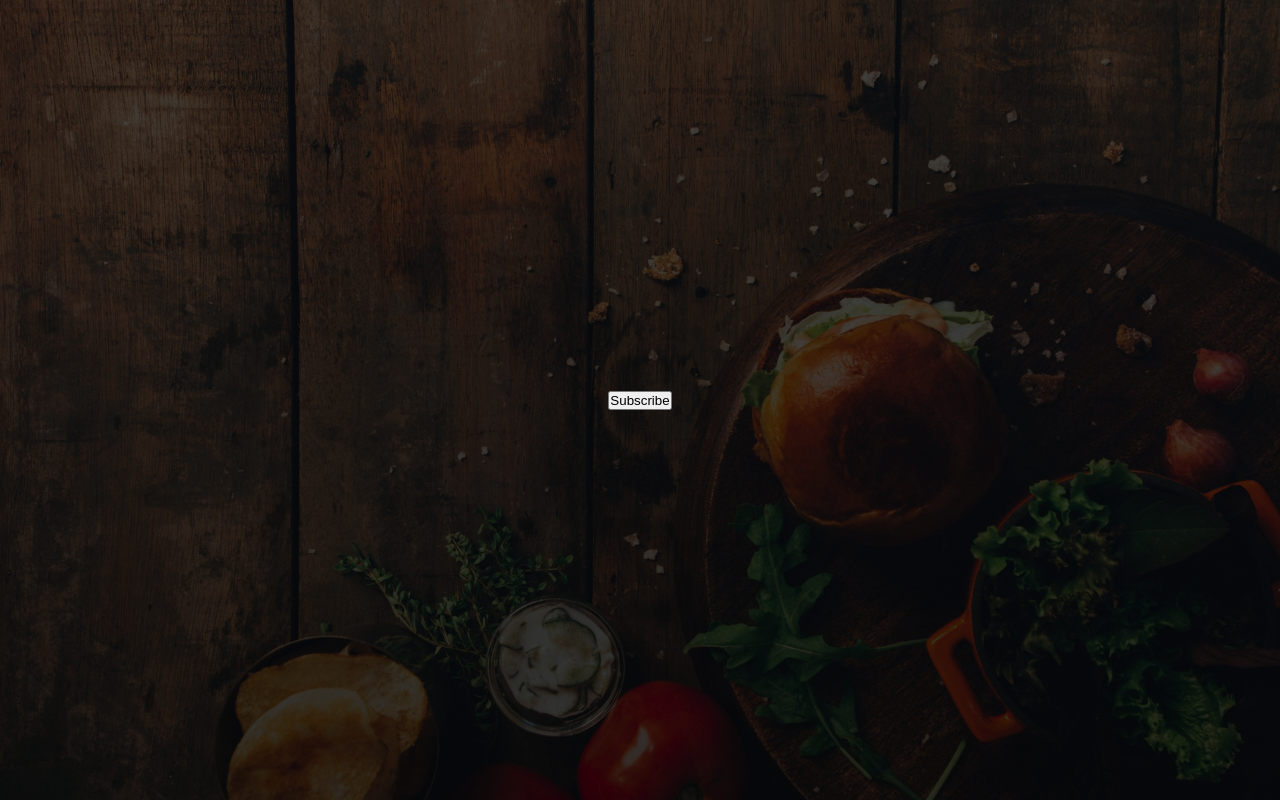
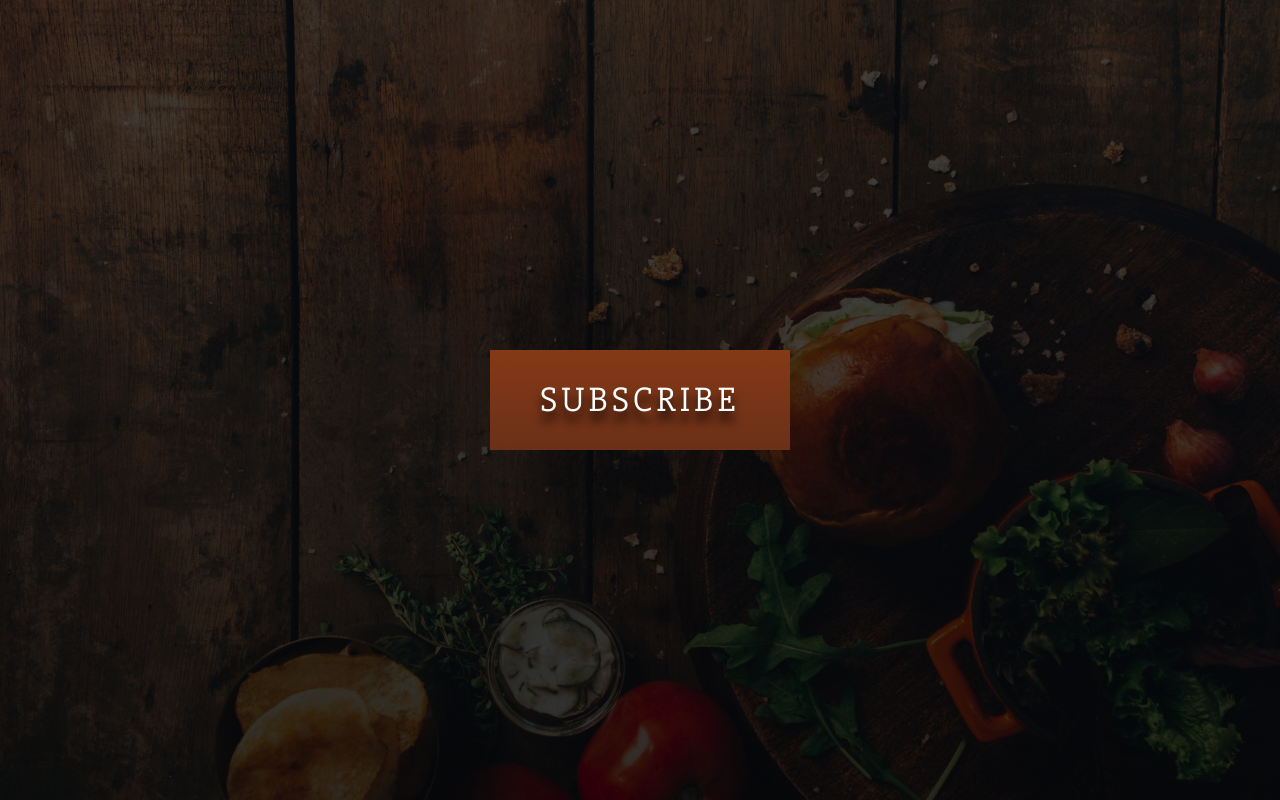
Before and after one commit to tod619/3D_BTN, a plain HTML site: page index.html in a window 1280 px wide. Drawn offline with Linux system fonts and the light colour scheme.

Commit message:
Add style to btn in style.css file

```diff
--- a/style.css
+++ b/style.css
@@ -16,3 +16,18 @@
     align-items: center;
     justify-content: center;
 }
+
+.btn {
+    width: 300px;
+    height: 100px;
+    background: linear-gradient(#853916, #6b3019);
+    border: none;
+    outline: none;
+    font-family: 'Slabo 27px', serif;
+    font-size: 35px;
+    text-transform: uppercase;
+    letter-spacing: 4px;
+    color: #fff;
+    text-shadow: 0 10px 10px #000;
+    cursor: pointer;
+}
```
